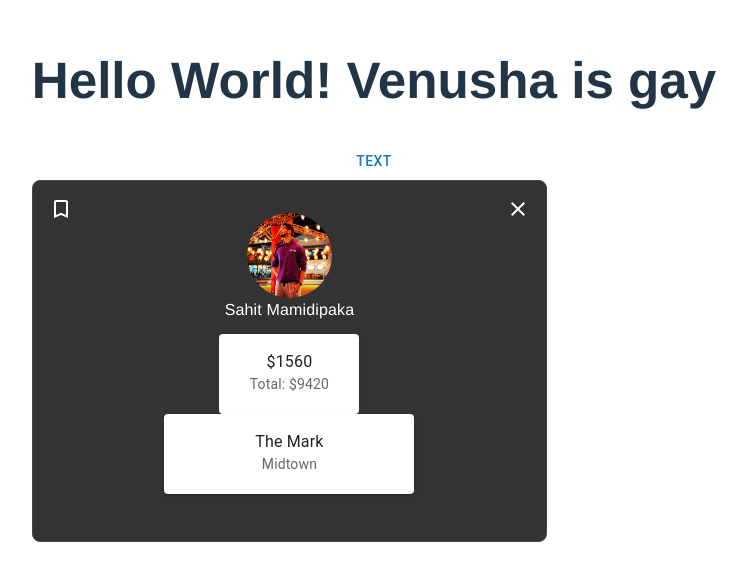
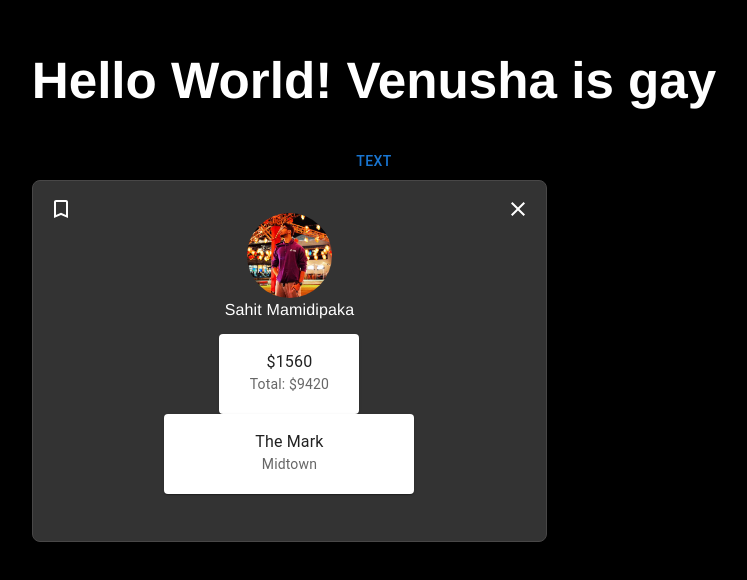
Before and after one commit to smamidipaka6/sublease-app, a React (Vite) app: page / in a window 1280 px wide. Shown: the part 120-700 px from the top of the page, without its empty margins (266-1013 px from the left). Built offline with nearby package versions, Linux system fonts and the light colour scheme.

Commit message:
Updated background color

```diff
--- a/src/index.css
+++ b/src/index.css
@@ -5,7 +5,7 @@
 
   color-scheme: light dark;
   color: rgba(255, 255, 255, 0.87);
-  background-color: #222222; /* background color */
+  background-color: #222222; /* updated background color to black */
 
   font-synthesis: none;
   text-rendering: optimizeLegibility;
@@ -57,8 +57,8 @@ button:focus-visible {
 
 @media (prefers-color-scheme: light) {
   :root {
-    color: #213547;
-    background-color: #ffffff;
+    color: #ffffff;
+    background-color: #000000; /* updated background color to black in light mode as well */
   }
   a:hover {
     color: #747bff;
```
